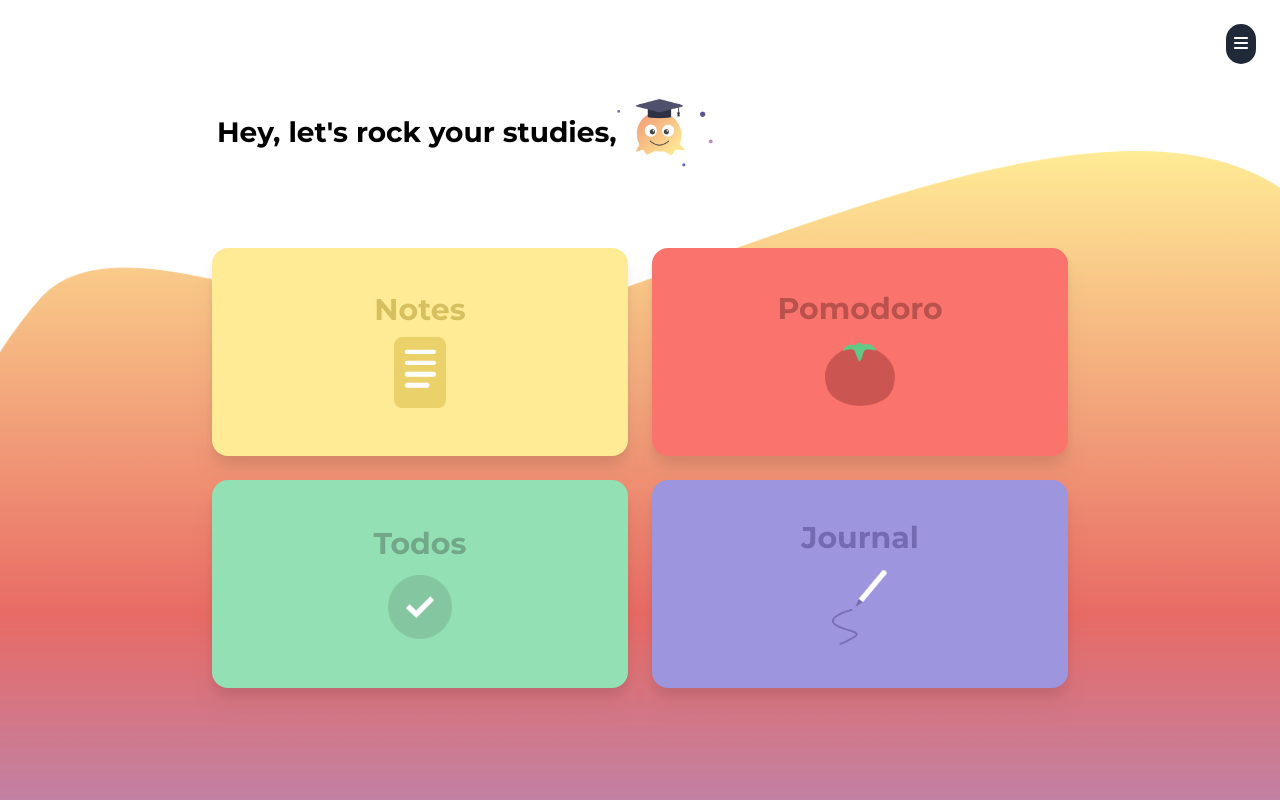
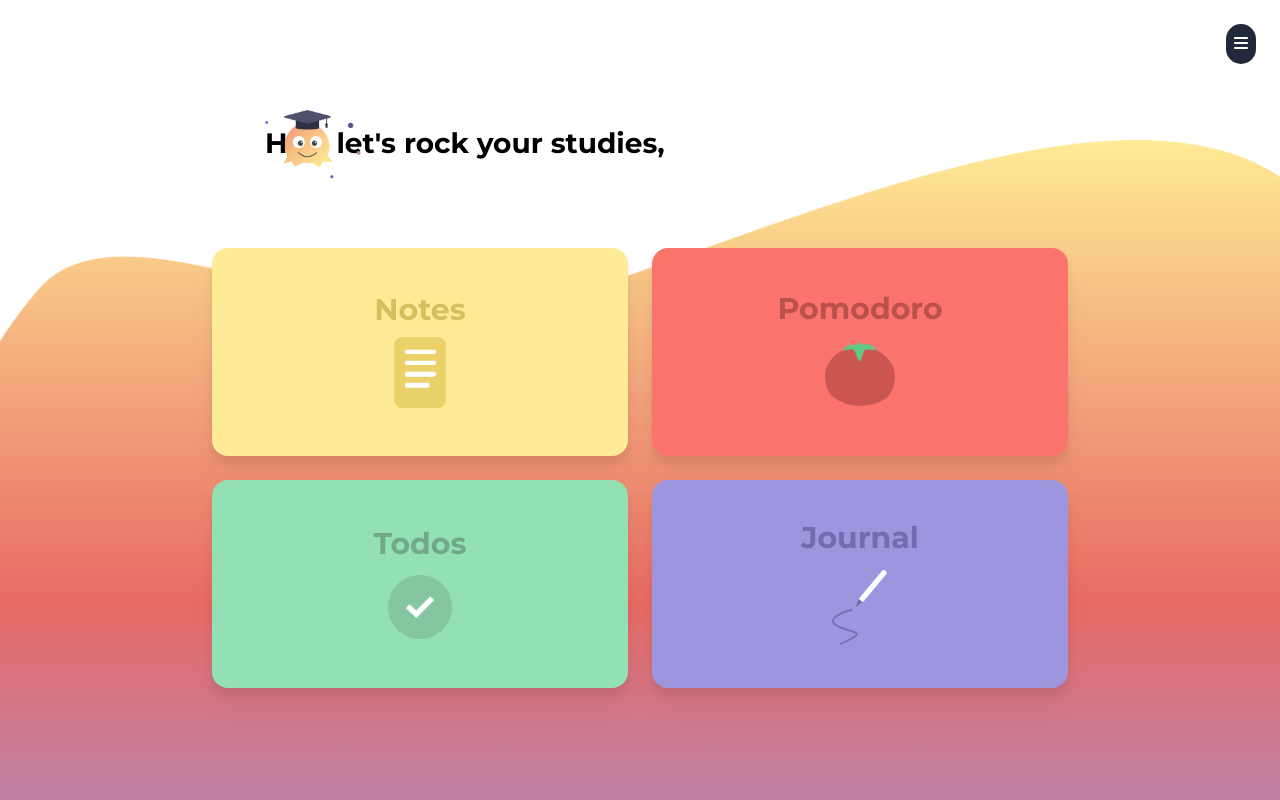
Before and after one commit to MATZup/studentily_frontend, a React (Vite) app in the folder studentily_app_frontend/frontend/: page / in a window 1280 px wide. Built offline with nearby package versions, Linux system fonts and the light colour scheme; no server answers; sample sign-in values are in the browser's storage.

Commit message:
Update headerSection.jsx

```diff
--- a/studentily_app_frontend/frontend/src/components/home/headerSection.jsx
+++ b/studentily_app_frontend/frontend/src/components/home/headerSection.jsx
@@ -57,7 +57,7 @@ export default function HeaderSection() {
             )}
           </span>
           <img
-            className="max-767:-mt-[.55rem] max-767:w-[5.5rem] max-767:h-[4.4rem] max-580-786:absolute max-786:-left-5 max-786:-top-16 w-24 h-[4.8rem] -mt-3"
+            className="max-767:-mt-[.55rem] max-767:w-[5.5rem] max-767:h-[4.4rem] min-786:absolute max-786:-left-5 max-786:-top-16 w-24 h-[4.8rem] -mt-3"
             src={uniSmiley}
             alt="App Smiley"
           />
```
